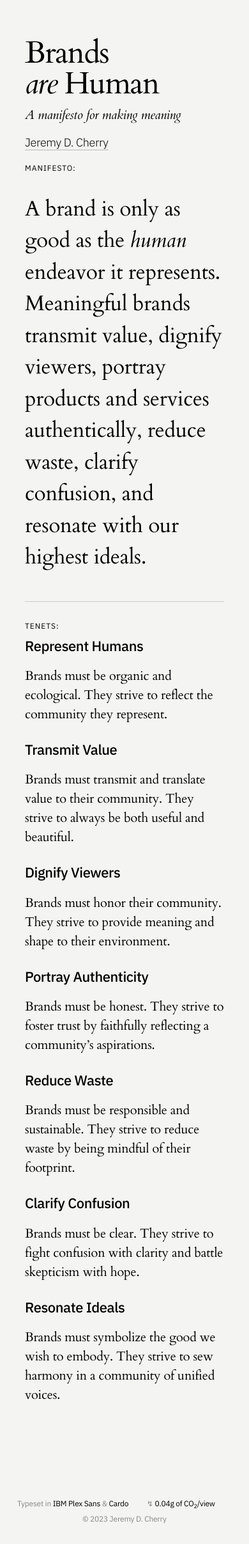
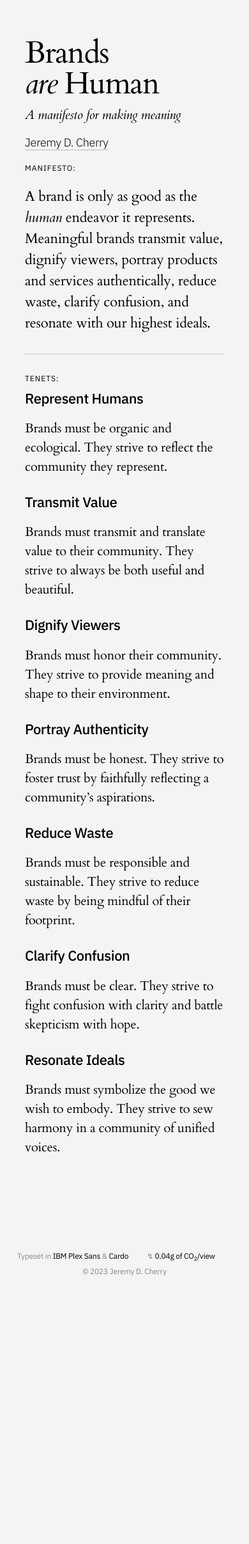
Before and after one commit to jeremydcherry/jeremydcherry.github.io, a Jekyll site: the page built from content/brands.md, in a window 390 px wide. Shown: the whole page at 64% size. Built offline with Jekyll 4.4.1, drawn with Linux system fonts in a browser that asks for light colours; after the commit the page ends 2027 px from its top, so only the background shows below that.

Commit message:
Added manifesto mobile styles

```diff
--- a/_sass/main.scss
+++ b/_sass/main.scss
@@ -576,6 +576,7 @@ footer a:hover{
   h4{font-size: 12px;}
   h5{font-size: 16px;}
   h6{font-size: 12px;}
+  .manifesto{font-size: 22px;}
   hr {margin: 1.5em 0;}
   blockquote{font-size: 19px; border-left: #eee 5px solid; padding: 0 0 0 20px; margin-inline-start: 0px; margin-inline-end: 0px;}
   footer{font-size: 12px; padding: 25px 25px; height: 100px;}
```
